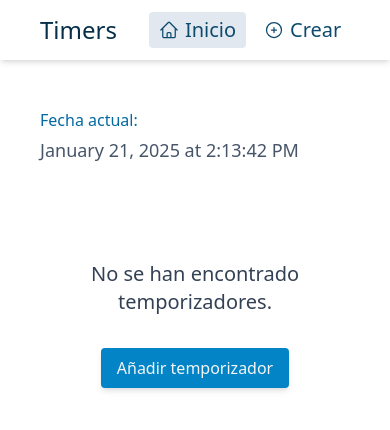
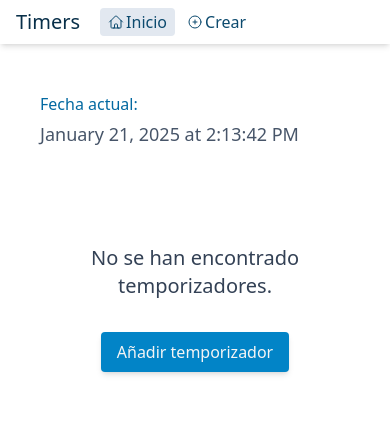
Before and after one commit to franlopezm/countdown, a React (Vite) app: page / in a window 390 px wide. Shown: the top 430 px of the page. Built offline with nearby package versions, Linux system fonts and the light colour scheme.

Commit message:
fix: Navbar responsive

```diff
--- a/src/Icons/IconWrapper.tsx
+++ b/src/Icons/IconWrapper.tsx
@@ -1,6 +1,6 @@
 import { ReactNode } from 'react'
 
-export type IconSize = 'size-5' | 'size-6'
+export type IconSize = 'size-4 md:size-5' | 'size-5' | 'size-6'
 
 export interface IconWrapperProps {
   size?: IconSize
--- a/src/Navbar/NavbarItem.tsx
+++ b/src/Navbar/NavbarItem.tsx
@@ -15,7 +15,7 @@ const NavbarItem = (props: NavbarItemProps) => {
 
   return (
     <RouteLink
-      className={`text-xl mr-2 px-2.5 py-1 flex items-center rounded hover:bg-slate-200 ${className}`}
+      className={`text-base md:text-xl mr-1 md:mr-2 px-2 py-0.5 md:px-2.5 md:py-1 flex items-center rounded hover:bg-slate-200 ${className}`}
       to={to}
     >
       {
--- a/src/Navbar/index.tsx
+++ b/src/Navbar/index.tsx
@@ -8,18 +8,18 @@ const Navbar = () => {
 
   return (
     <div
-      className='px-10 md:px-24 xl:px-36 2xl:px-52 py-3 font-medium shadow-md flex items-center'
+      className='px-4 md:px-24 xl:px-36 2xl:px-52 py-2 font-medium shadow-md flex items-center'
     >
-      <h1 className="text-2xl text-sky-950">Timers</h1>
+      <h1 className="text-xl md:text-2xl text-sky-950">Timers</h1>
       <div
-        className="ml-8 text-sky-900 flex"
+        className="ml-5 md:ml-8 text-sky-900 flex"
       >
         <NavbarItem
           to={ROUTES.home}
           isActive={path === ROUTES.home}
           title="Inicio"
           icon={
-            <IconWrapper size="size-5" className="mr-1.5">
+            <IconWrapper size="size-4 md:size-5" className="mr-0.5 md:mr-1.5">
               <HomeIcon />
             </IconWrapper>
           }
@@ -29,7 +29,7 @@ const Navbar = () => {
           isActive={path === ROUTES.new}
           title="Crear"
           icon={
-            <IconWrapper size="size-5" className="mr-1.5">
+            <IconWrapper size="size-4 md:size-5" className="mr-0.5 md:mr-1.5">
               <PlusIcon />
             </IconWrapper>
           }
```
